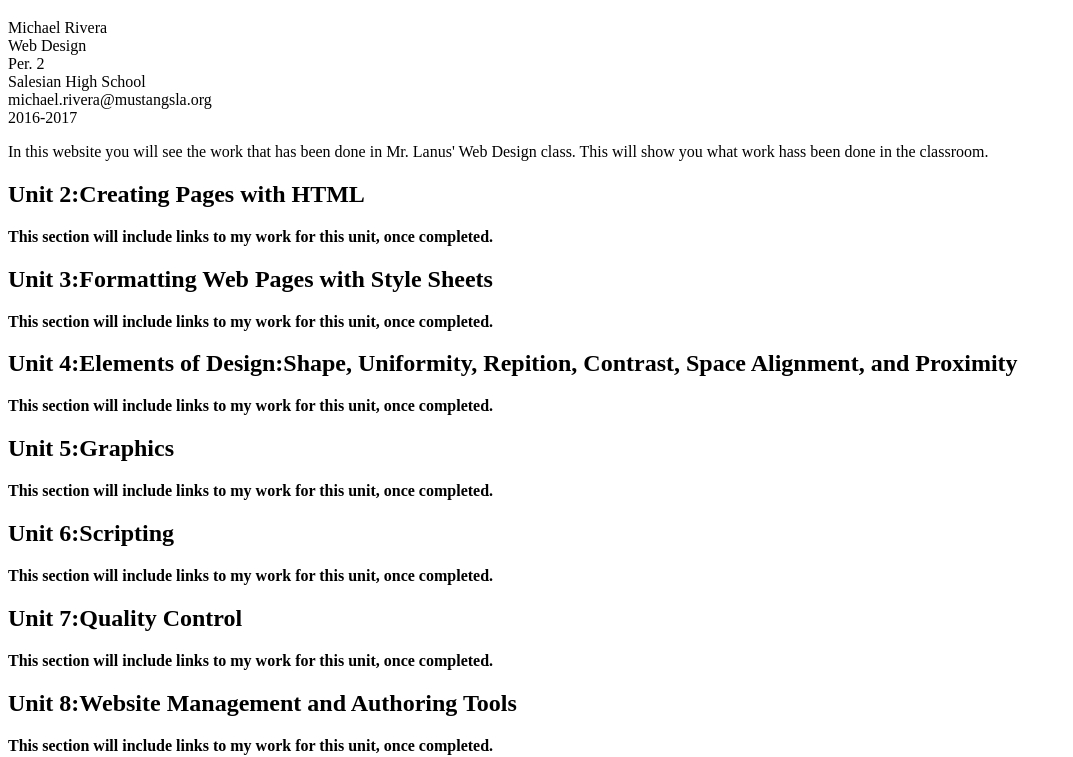
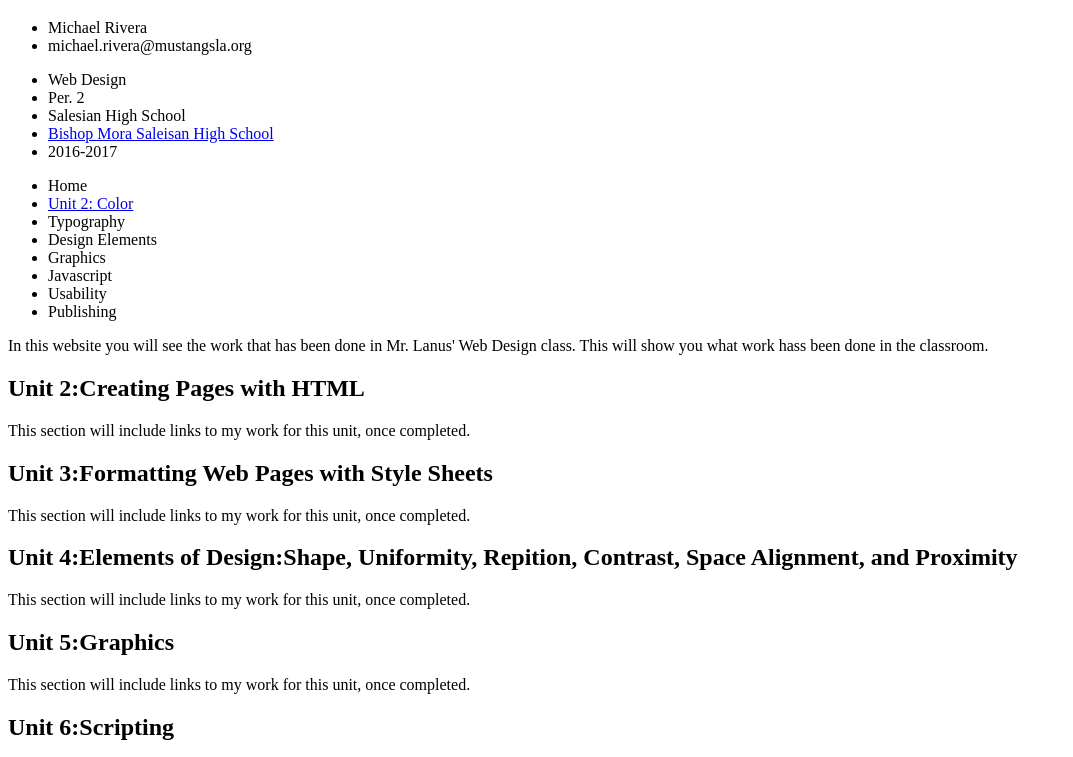
Before and after one commit to mikerivera24/portfolio_michaelrivera, a plain HTML site: page index.html in a window 1280 px wide. Shown: the part 61-818 px from the top of the page, without its empty margins (0-1073 px from the left). Drawn offline with Linux system fonts and the light colour scheme.

Commit message:
Commit lots of changes

```diff
--- a/index.html
+++ b/index.html
@@ -9,15 +9,36 @@
 <h1>Web Portfolio</h1>
 <div>
 
- Michael Rivera<br/>
- Web Design<br/>
- Per. 2<br/>
- Salesian High School<br/>
- michael.rivera@mustangsla.org<br/>
- 2016-2017
+<ul>
+<li> Michael Rivera</li>
+<li> michael.rivera@mustangsla.org</li>
+ </ul>
+ <div>
+
+<ul>
+ <li>Web Design</li>
+<li> Per. 2</li>
+ <li>Salesian High School</li>
+<li><a href="https://www.mustangsla.org/">Bishop Mora Saleisan High School</a>
+ <li>2016-2017</li>
+ </ul>
  </div>
 
- <p> In this website you will see the work that has been done in Mr. Lanus' Web Design class. This will show you what work hass been done in the classroom.</p><b/>
+ <nav>
+  <ul>
+    <li>Home</li>
+    <li><a href="color.html">Unit 2: Color</a></li>
+    <li>Typography</li>
+    <li>Design Elements</li>
+    <li>Graphics</li>
+    <li>Javascript</li>
+    <li>Usability</li>
+    <li>Publishing</li>
+  </ul>
+</nav>
+
+<main>
+ <p> In this website you will see the work that has been done in Mr. Lanus' Web Design class. This will show you what work hass been done in the classroom.</p>
 
  <h2>Unit 2:Creating Pages with HTML </h2>
 <p>This section will include links to my work for this unit, once completed.</p>
@@ -39,3 +60,6 @@
 
 <h2>Unit 8:Website Management and Authoring Tools </h2>
   <p>This section will include links to my work for this unit, once completed.</p>
+</main>
+</body>
+</html>
```
Also changed, not shown: Publishing.html (+7 -0 lines), color.html (+7 -0 lines), designelements.html (+7 -0 lines), graphics.html (+7 -0 lines), scripting.html (+7 -0 lines), typography.html (+7 -0 lines), uasbility.html (+7 -0 lines).
